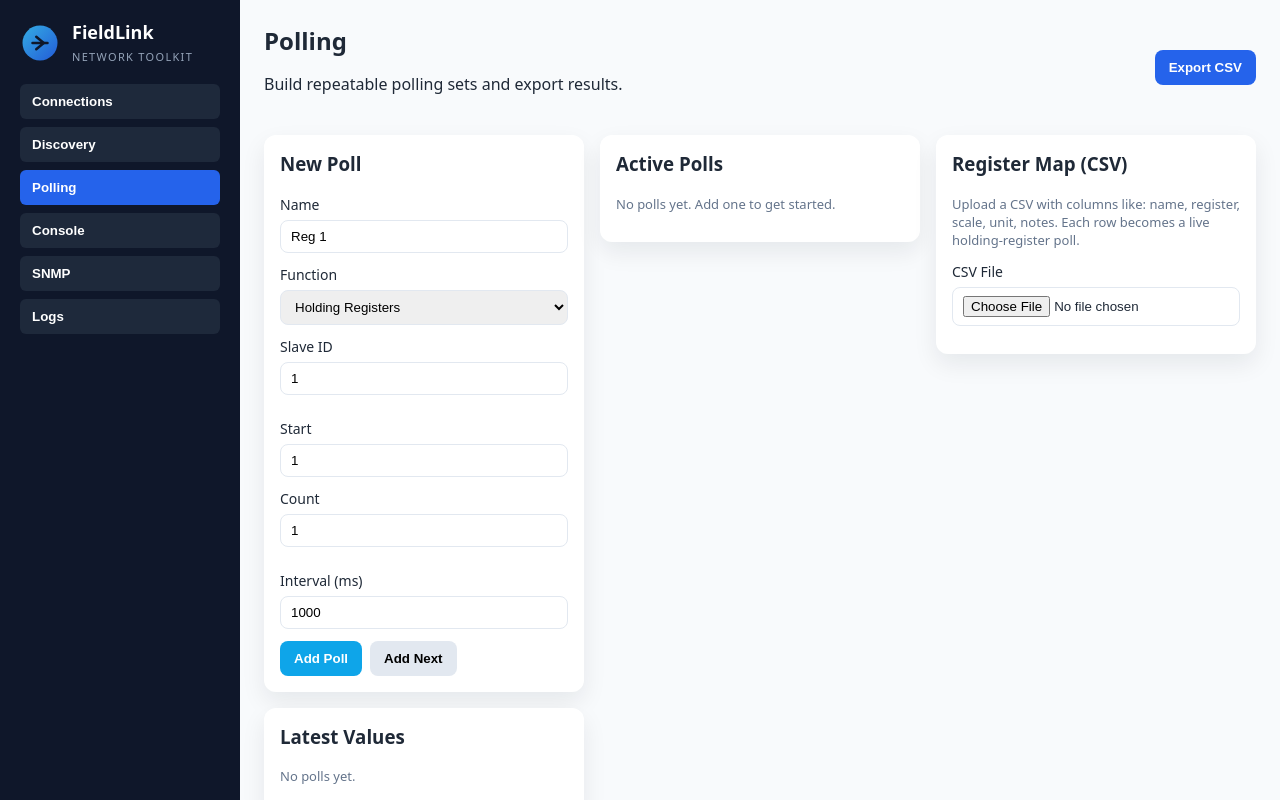
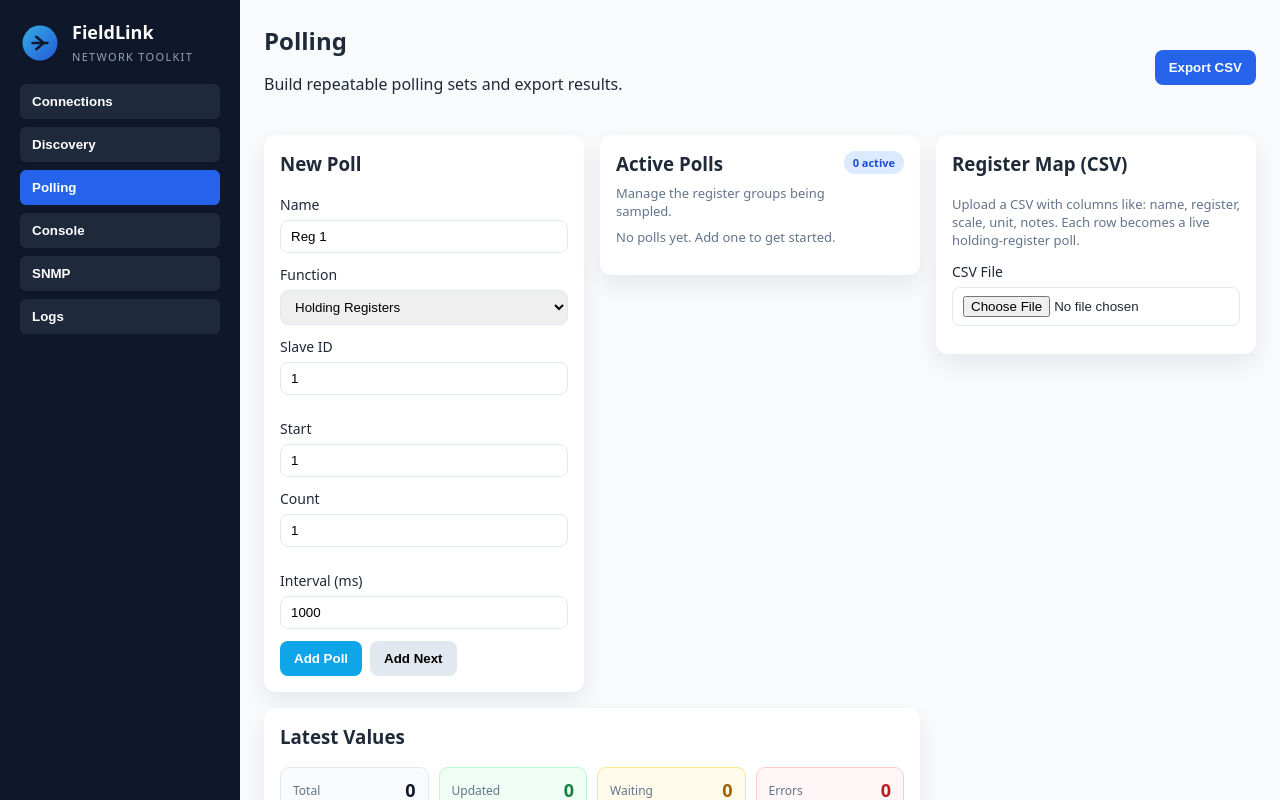
Before and after one commit to jordandarabosai-cloud/fieldlink, a React (Vite) app in the folder desktop/: page / in a window 1280 px wide. Both pictures are taken after a click on the button "Polling". Built offline with nearby package versions, Linux system fonts and the light colour scheme.

Commit message:
Improve polling values readability

```diff
--- a/desktop/src/App.tsx
+++ b/desktop/src/App.tsx
@@ -1066,6 +1066,12 @@ export default function App() {
   };
 
   const sortedLogs = useMemo(() => [...pollLogs].slice(0, 200), [pollLogs]);
+  const pollSummary = useMemo(() => ({
+    total: pollItems.length,
+    updated: pollItems.filter((item) => Boolean(item.lastValues)).length,
+    errors: pollItems.filter((item) => Boolean(item.error)).length,
+    active: pollItems.filter((item) => item.enabled).length,
+  }), [pollItems]);
 
   useEffect(() => {
     refreshPorts();
@@ -1572,7 +1578,13 @@ export default function App() {
             </div>
 
             <div className="card">
-              <h3>Active Polls</h3>
+              <div className="card-heading">
+                <div>
+                  <h3>Active Polls</h3>
+                  <p className="helper-text">Manage the register groups being sampled.</p>
+                </div>
+                <span className="count-badge">{pollSummary.active} active</span>
+              </div>
               {pollItems.length === 0 && <p className="helper-text">No polls yet. Add one to get started.</p>}
               <ul className="poll-list">
                 {pollItems.map((item) => (
@@ -1619,12 +1631,19 @@ export default function App() {
               )}
             </div>
 
-            <div className="card">
+            <div className="card wide latest-values-card">
               <h3>Latest Values</h3>
+              <div className="poll-summary" aria-label="Polling summary">
+                <div className="summary-item"><span>Total</span><strong>{pollSummary.total}</strong></div>
+                <div className="summary-item summary-success"><span>Updated</span><strong>{pollSummary.updated}</strong></div>
+                <div className="summary-item summary-warning"><span>Waiting</span><strong>{pollSummary.total - pollSummary.updated - pollSummary.errors}</strong></div>
+                <div className="summary-item summary-error"><span>Errors</span><strong>{pollSummary.errors}</strong></div>
+              </div>
               {pollItems.length === 0 ? (
                 <p className="helper-text">No polls yet.</p>
               ) : (
-                <table className="log-table">
+                <div className="table-scroll">
+                <table className="log-table values-table">
                   <thead>
                     <tr>
                       <th>Name</th>
@@ -1651,25 +1670,28 @@ export default function App() {
                           : undefined;
                       return (
                         <tr key={item.id}>
-                          <td>{item.name}</td>
-                          <td>{mapEntry ? mapEntry.name : "-"}</td>
-                          <td>{item.functionType}</td>
-                          <td>{item.address}</td>
-                          <td>{item.start}</td>
-                          <td>{item.count}</td>
-                          <td>{item.lastValues ? item.lastValues.join(", ") : "-"}</td>
-                          <td>
+                          <td className="value-name"><strong>{item.name}</strong></td>
+                          <td className="mapped-name">{mapEntry ? mapEntry.name : "-"}</td>
+                          <td><span className="type-badge">{item.functionType}</span></td>
+                          <td className="numeric-cell">{item.address}</td>
+                          <td className="numeric-cell">{item.start}</td>
+                          <td className="numeric-cell">{item.count}</td>
+                          <td className="latest-cell">{item.lastValues ? item.lastValues.join(", ") : <span className="muted-value">—</span>}</td>
+                          <td className="scaled-cell">
                             {scaledValue !== undefined
                               ? `${scaledValue}${mapEntry?.unit ? ` ${mapEntry.unit}` : ""}`
-                              : "-"}
+                              : <span className="muted-value">—</span>}
                           </td>
-                          <td>{item.lastUpdated || "-"}</td>
-                          <td>{item.error ? <span className="error-text">{item.error}</span> : item.lastValues ? "OK" : "Waiting"}</td>
+                          <td className="updated-cell">{item.lastUpdated || <span className="muted-value">—</span>}</td>
+                          <td>
+                            {item.error ? <span className="status-badge status-error" title={item.error}>Error</span> : item.lastValues ? <span className="status-badge status-ok">OK</span> : <span className="status-badge status-waiting">Waiting</span>}
+                          </td>
                         </tr>
                       );
                     })}
                   </tbody>
                 </table>
+                </div>
               )}
             </div>
           </section>
--- a/desktop/src/styles.css
+++ b/desktop/src/styles.css
@@ -107,6 +107,36 @@ body {
 
 .card h3 {
   margin-top: 0;
+}
+
+.card-heading {
+  display: flex;
+  align-items: flex-start;
+  justify-content: space-between;
+  gap: 12px;
+}
+
+.card-heading h3,
+.card-heading .helper-text {
+  margin-bottom: 0;
+}
+
+.count-badge,
+.type-badge,
+.status-badge {
+  display: inline-flex;
+  align-items: center;
+  border-radius: 999px;
+  font-size: 11px;
+  font-weight: 700;
+  line-height: 1;
+  white-space: nowrap;
+}
+
+.count-badge {
+  padding: 6px 9px;
+  background: #dbeafe;
+  color: #1d4ed8;
 }
 
 .field {
@@ -220,6 +250,145 @@ button.ghost {
   color: #475569;
 }
 
+.table-scroll {
+  overflow-x: auto;
+  border: 1px solid #e2e8f0;
+  border-radius: 10px;
+}
+
+.values-table {
+  min-width: 980px;
+}
+
+.values-table th {
+  position: sticky;
+  top: 0;
+  z-index: 1;
+  padding: 11px 10px;
+  background: #f1f5f9;
+  border-bottom: 2px solid #cbd5e1;
+  color: #334155;
+  font-size: 11px;
+  letter-spacing: 0.04em;
+  text-transform: uppercase;
+  white-space: nowrap;
+}
+
+.values-table td {
+  padding: 12px 10px;
+  border-bottom: 1px solid #e2e8f0;
+}
+
+.values-table tbody tr:nth-child(even) {
+  background: #f8fafc;
+}
+
+.values-table tbody tr:hover {
+  background: #eff6ff;
+}
+
+.values-table tbody tr:last-child td {
+  border-bottom: 0;
+}
+
+.value-name {
+  color: #0f172a;
+  min-width: 150px;
+}
+
+.mapped-name {
+  color: #475569;
+  max-width: 180px;
+}
+
+.numeric-cell {
+  color: #475569;
+  font-variant-numeric: tabular-nums;
+  text-align: right !important;
+}
+
+.latest-cell,
+.scaled-cell {
+  color: #0f172a;
+  font-size: 14px;
+  font-variant-numeric: tabular-nums;
+  font-weight: 700;
+  white-space: nowrap;
+}
+
+.scaled-cell {
+  color: #0369a1;
+}
+
+.updated-cell {
+  color: #64748b;
+  font-size: 12px;
+  white-space: nowrap;
+}
+
+.muted-value {
+  color: #94a3b8;
+  font-weight: 400;
+}
+
+.type-badge {
+  padding: 5px 7px;
+  background: #e0e7ff;
+  color: #4338ca;
+}
+
+.status-badge {
+  padding: 6px 8px;
+}
+
+.status-ok {
+  background: #dcfce7;
+  color: #166534;
+}
+
+.status-waiting {
+  background: #fef3c7;
+  color: #92400e;
+}
+
+.status-error {
+  background: #fee2e2;
+  color: #991b1b;
+}
+
+.poll-summary {
+  display: grid;
+  grid-template-columns: repeat(4, minmax(90px, 1fr));
+  gap: 10px;
+  margin: 14px 0 16px;
+}
+
+.summary-item {
+  display: flex;
+  align-items: center;
+  justify-content: space-between;
+  gap: 8px;
+  padding: 10px 12px;
+  border: 1px solid #e2e8f0;
+  border-radius: 9px;
+  background: #f8fafc;
+  color: #64748b;
+  font-size: 12px;
+}
+
+.summary-item strong {
+  color: #0f172a;
+  font-size: 18px;
+  font-variant-numeric: tabular-nums;
+}
+
+.summary-success { border-color: #bbf7d0; background: #f0fdf4; }
+.summary-warning { border-color: #fde68a; background: #fffbeb; }
+.summary-error { border-color: #fecaca; background: #fff7f7; }
+.summary-success strong { color: #15803d; }
+.summary-warning strong { color: #a16207; }
+.summary-error strong { color: #b91c1c; }
+
 .card.wide {
   grid-column: span 2;
 }
@@ -227,6 +396,10 @@ button.ghost {
 @media (max-width: 768px) {
   .card.wide {
     grid-column: span 1;
+  }
+
+  .poll-summary {
+    grid-template-columns: repeat(2, minmax(100px, 1fr));
   }
 }
 
```
